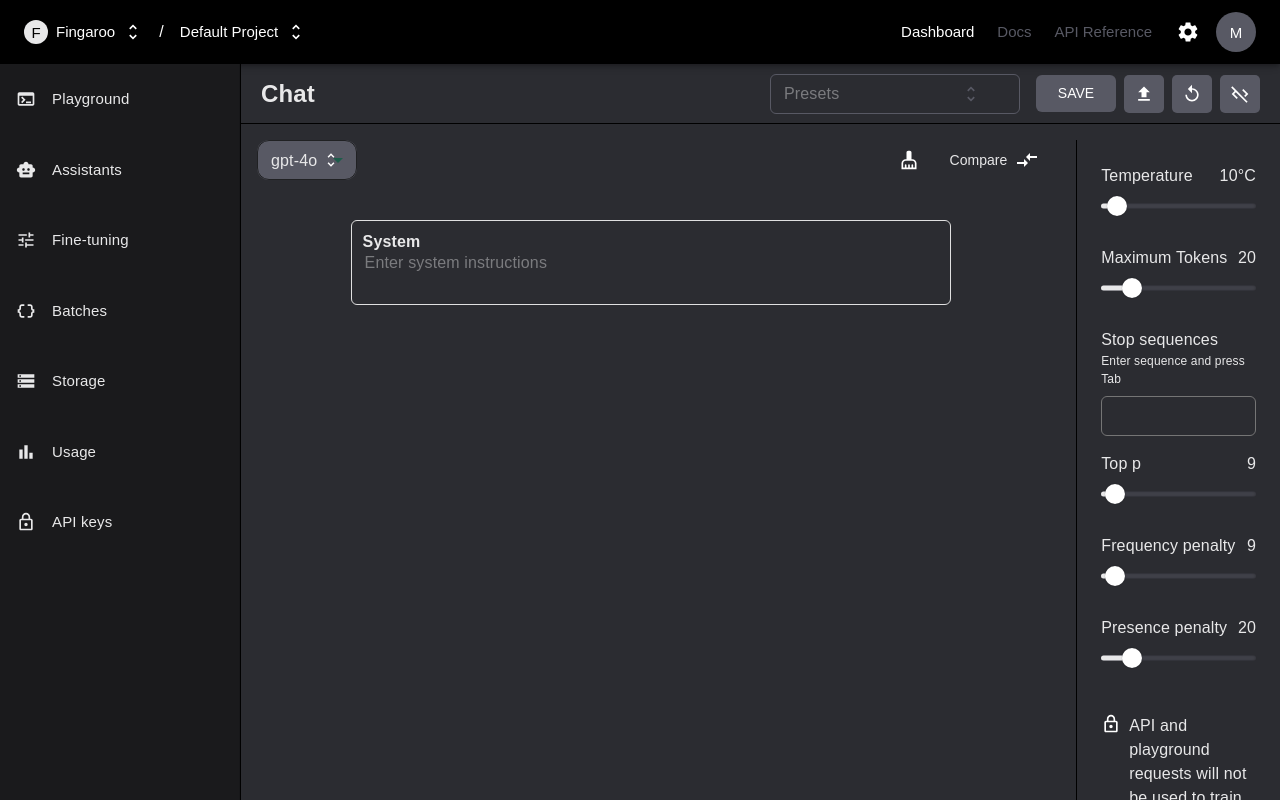
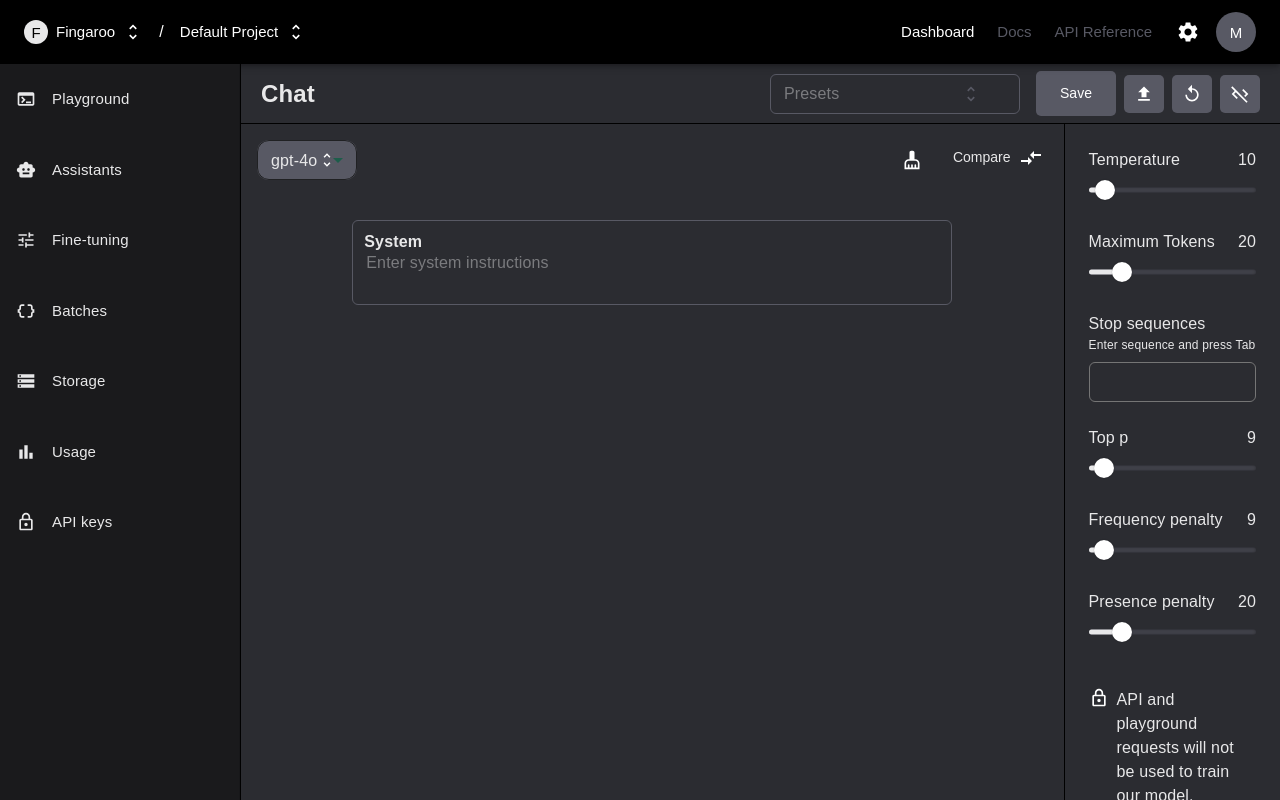
Before and after one commit to Mule-ME/CCC-test-Project, a React (Vite) app: page /chat in a window 1280 px wide. Built offline with nearby package versions, Linux system fonts and the light colour scheme; sample sign-in values are in the browser's storage.

Commit message:
fix:layout fix on chat page

```diff
--- a/src/components/Chat/ChatBox.tsx
+++ b/src/components/Chat/ChatBox.tsx
@@ -32,7 +32,8 @@
         padding: "16px",
         display: "flex",
         flexDirection: "column",
-        justifyContent: "space-between",
+        justifyContent: "start",
+        height: "100%",
       }}
     >
       <Box sx={{ width: "100%", display: "flex", gap: 3 }}>
@@ -89,7 +90,7 @@
             "& .MuiOutlinedInput-root": {
               height: 85,
               "& fieldset": {
-                borderColor: "#E0E0E0",
+                borderColor: theme.palette.grey[200],
               },
               "&:hover fieldset": {
                 borderColor: "#757575",
--- a/src/components/Chat/ModelInfo.tsx
+++ b/src/components/Chat/ModelInfo.tsx
@@ -28,11 +28,11 @@
         p: 3,
         display: "flex",
         flexDirection: "column",
-        justifyContent: "space-between",
+        justifyContent: "stretch",
         height: "100%",
-        mt: 2,
       }}
     >
+      <Box>
         <Box sx={{ display: "flex", flexDirection: "column", gap: 2 }}>
           {sliderData.slice(0, 2).map((slider) => (
             <Box key={slider.name}>
@@ -85,7 +85,7 @@
             />
           </Box>
         </Box>
-      <Box sx={{ display: "flex", flexDirection: "column", gap: 2 }}>
+        <Box sx={{ display: "flex", flexDirection: "column", gap: 2, mt: 3 }}>
           {sliderData.slice(2).map((slider) => (
             <Box key={slider.name}>
               <Box
@@ -132,6 +132,7 @@
           </Box>
         </Box>
       </Box>
+    </Box>
   );
 };
 
--- a/src/components/Chat/config.ts
+++ b/src/components/Chat/config.ts
@@ -5,7 +5,7 @@
     name: "temperature",
     label: "Temperature",
     defaultValue: 10,
-    unit: "°C",
+    unit: "",
     marks: [
       { value: 0, label: "0°C" },
       { value: 20, label: "20°C" },
--- a/src/components/Project/PojectMenu.tsx
+++ b/src/components/Project/PojectMenu.tsx
@@ -88,7 +88,7 @@
               startAdornment={
                 <SearchIcon
                   fontSize="medium"
-                  style={{ color: theme.palette.grey[700] }}
+                  style={{ color: theme.palette.common.white }}
                 />
               }
             />
--- a/src/components/core/overrides/index.ts
+++ b/src/components/core/overrides/index.ts
@@ -2,7 +2,7 @@
 
 import Button from "./Button";
 
-import { Select, MenuItem, InputLabel } from "./select";
+import { Select, MenuItem, InputLabel } from "./Select";
 export default function ComponentsOverrides(theme: any) {
   return Object.assign(
     Button(theme),
--- a/src/pages/Chat/index.tsx
+++ b/src/pages/Chat/index.tsx
@@ -3,10 +3,17 @@
 const Chat = () => {
   const theme = useTheme();
   return (
-    <Box sx={{ bgcolor: theme.palette.secondary.light, height: "100%" }}>
+    <Box
+      sx={{
+        bgcolor: theme.palette.secondary.light,
+        height: "100%",
+        display: "flex",
+        flexDirection: "column",
+      }}
+    >
       <ChatMenu />
-      <Grid container spacing={2}>
-        <Grid item xs={9.5}>
+      <Grid container sx={{ flex: 1 }}>
+        <Grid item xs={9.5} sx={{ alignItems: "stretch" }}>
           <ChatBox />
         </Grid>
         <Grid item xs={2.5}>
--- a/src/styles/theme.ts
+++ b/src/styles/theme.ts
@@ -11,4 +11,4 @@
 };
 
 export const theme = createTheme(themeOptions);
-// theme.components = componentsOverride(theme);
+theme.components = componentsOverride(theme);
```
Also changed, not shown: src/App.tsx (line endings or trailing spaces). Lines whose indentation alone changed are shown as unchanged.
